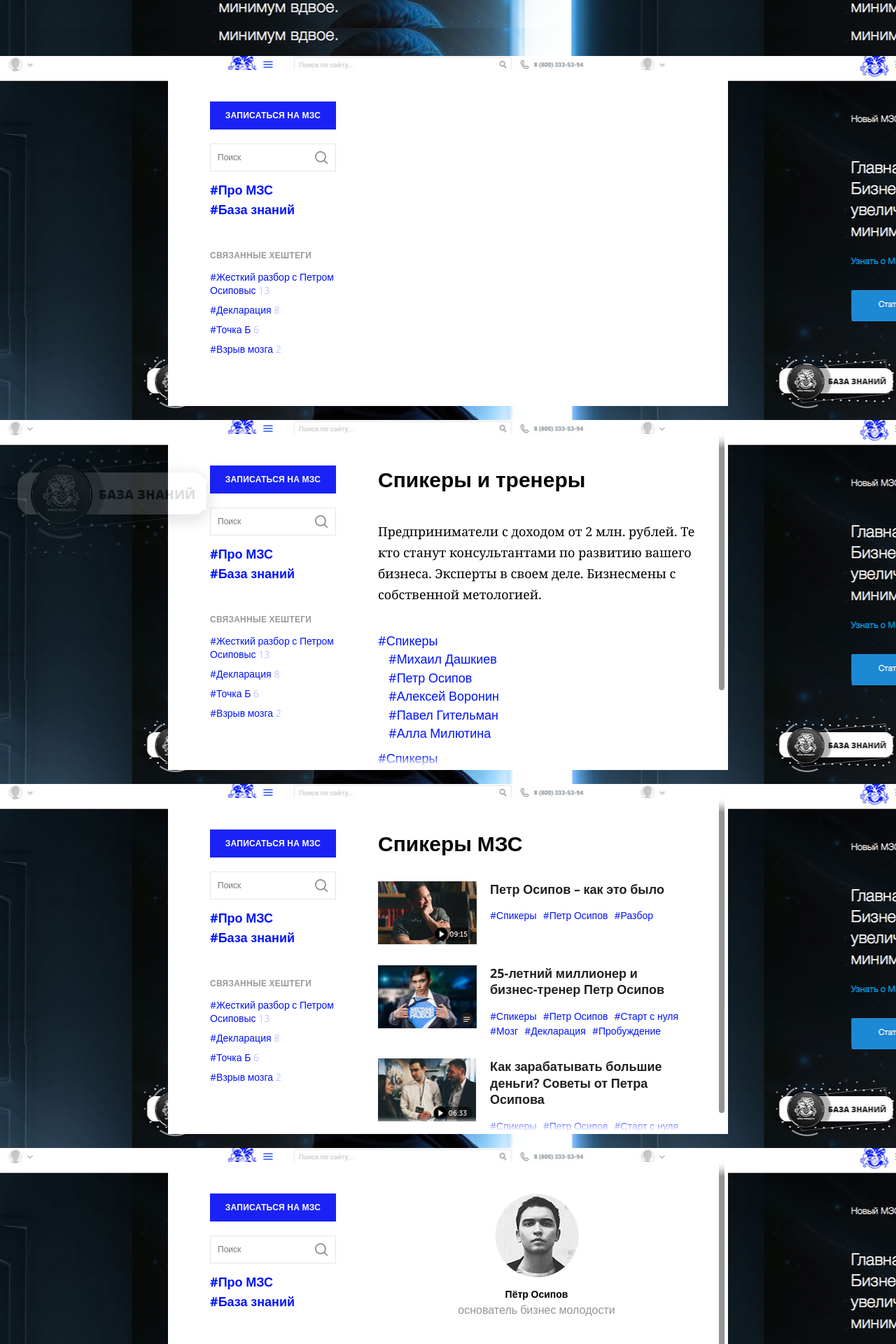
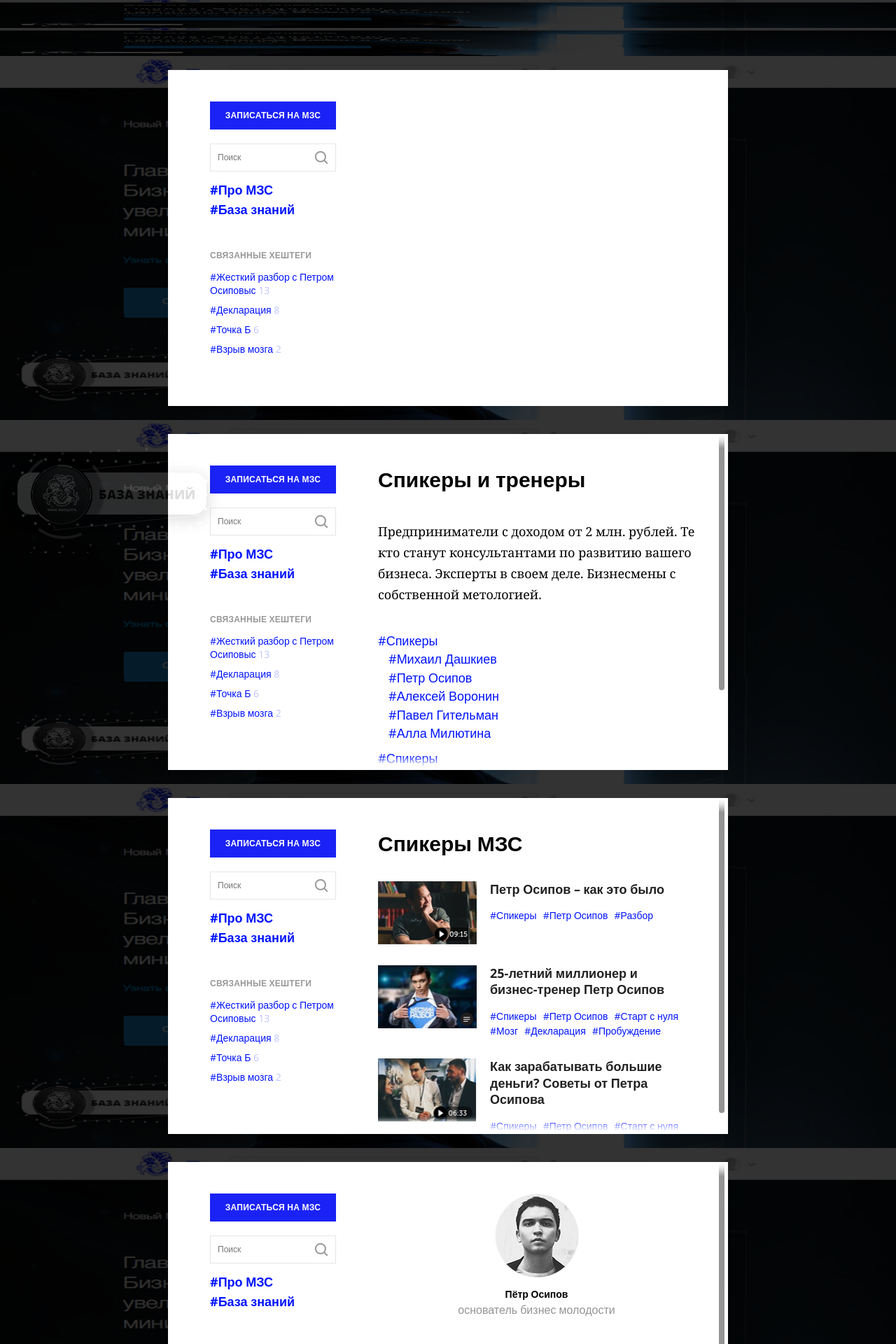
Before and after one commit to kvsemenoff/bm, a PHP site: page / in a window 1280 px wide. Shown: the top 1920 px of the page at 70% size. Run offline with PHP 8.4, Linux system fonts and the light colour scheme; style sheets or scripts are compiled from the project's sources.

Commit message:
added bg for section

```diff
--- a/css/style-de.css
+++ b/css/style-de.css
@@ -4,7 +4,8 @@ input, button, select { outline: none; }
 
 .section_padding { padding: 20px 0; }
 
-.section { margin: 0 auto; min-width: 800px; background: url(../img/section-bg.jpg) center; }
+.section { margin: 0 auto; min-width: 800px; background: url(../img/section-bg.jpg) center; background-size: 100% 100%; position: relative; overflow: hidden; }
+.section::before { content: ""; position: absolute; display: block; width: 100%; height: 100vh; top: 0; left: 0; background: rgba(0, 0, 0, 0.8); }
 .section * { box-sizing: border-box; }
 .section .clearfix::after { clear: both; content: ""; display: table; }
 .section a { text-decoration: none; }
--- a/css/style-de.scss
+++ b/css/style-de.scss
@@ -12,6 +12,19 @@ input, button, select{
 	margin: 0 auto;
 	min-width: 800px;
 	background: url(../img/section-bg.jpg) center;
+	background-size: 100% 100%;
+	position: relative;
+	overflow: hidden;
+	&::before{
+		content: "";
+		position: absolute;
+		display: block;
+		width: 100%;
+		height: 100vh;
+		top: 0;
+		left: 0;
+		background: rgba(0,0,0,0.8);
+	}
 	*{
 		box-sizing: border-box;
 	}
```
